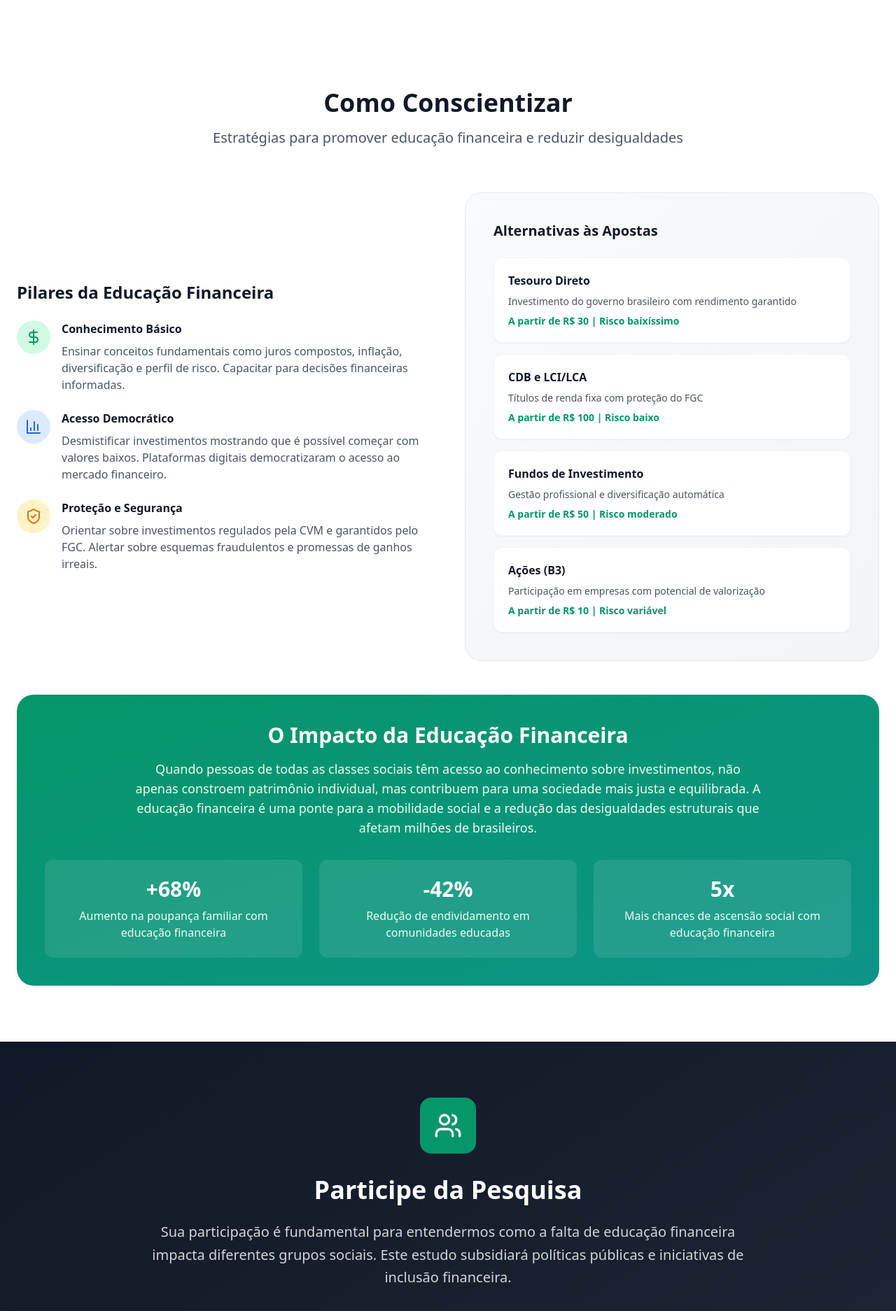
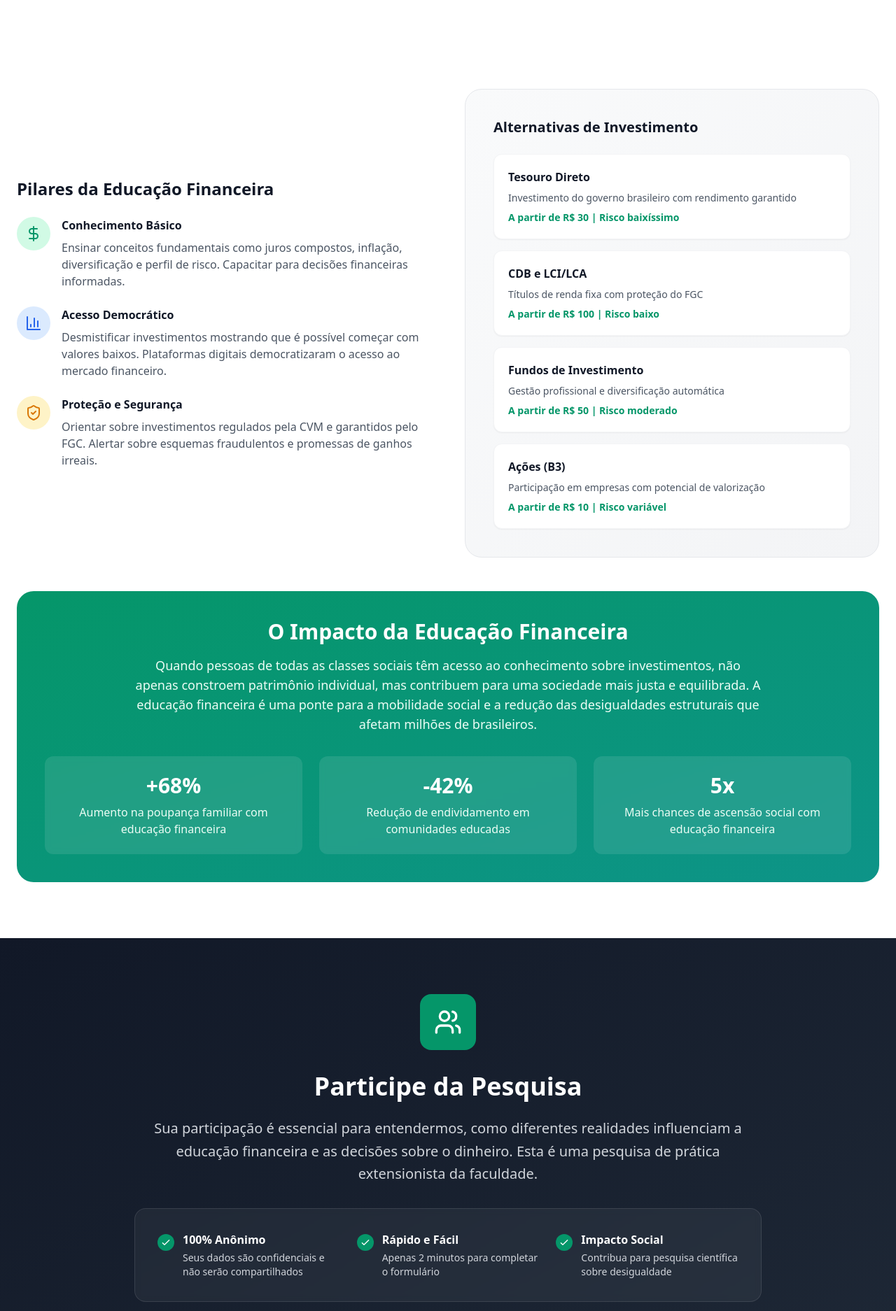
Before and after one commit to juniorantoniops/pratica-extensionista, a React (Vite) app: page / in a window 1280 px wide. Shown: the part 840-2714 px from the top of the page at 70% size. Built offline with nearby package versions, Linux system fonts and the light colour scheme.

Commit message:
Updated App.tsx

```diff
--- a/src/App.tsx
+++ b/src/App.tsx
@@ -30,7 +30,7 @@ function App() {
               <p className="text-xl text-gray-700 mb-8 leading-relaxed">
                 Compreender diferentes contextos e como impactam as decisões financeiras, ouvindo experiências e mapeando motivações do dia a dia.
               </p>
-              <div className="flex flex-col sm:flex-row gap-4">
+              <div className="flex flex-col sm:flex-row gap-4 justify-center">
                 <button className="bg-emerald-600 text-white px-8 py-4 rounded-full font-semibold hover:bg-emerald-700 transition-all shadow-lg hover:shadow-xl flex items-center justify-center gap-2">
                   Responder Pesquisa
                   <ChevronRight className="w-5 h-5" />
@@ -56,12 +56,6 @@ function App() {
 
       <section className="py-20 px-6 bg-white">
         <div className="max-w-7xl mx-auto">
-          <div className="text-center mb-16">
-            <h2 className="text-4xl font-bold text-gray-900 mb-4">Como Conscientizar</h2>
-            <p className="text-xl text-gray-600 max-w-3xl mx-auto">
-              Estratégias para promover educação financeira e reduzir desigualdades
-            </p>
-          </div>
           <div className="grid lg:grid-cols-2 gap-12 items-center mb-12">
             <div>
               <h3 className="text-2xl font-bold text-gray-900 mb-6">Pilares da Educação Financeira</h3>
@@ -96,7 +90,7 @@ function App() {
               </div>
             </div>
             <div className="bg-gradient-to-br from-gray-50 to-gray-100 rounded-3xl p-10 border border-gray-200">
-              <h3 className="text-xl font-bold text-gray-900 mb-6">Alternativas às Apostas</h3>
+              <h3 className="text-xl font-bold text-gray-900 mb-6">Alternativas de Investimento</h3>
               <div className="space-y-4">
                 <div className="bg-white rounded-xl p-5 shadow-sm border border-gray-100">
                   <h4 className="font-bold text-gray-900 mb-2">Tesouro Direto</h4>
@@ -151,10 +145,10 @@ function App() {
           </div>
           <h2 className="text-4xl font-bold mb-6">Participe da Pesquisa</h2>
           <p className="text-xl text-gray-300 mb-8 leading-relaxed">
-            Sua participação é fundamental para entendermos como a falta de educação financeira impacta diferentes grupos sociais. Este estudo subsidiará políticas públicas e iniciativas de inclusão financeira.
+            Sua participação é essencial para entendermos, como diferentes realidades influenciam a educação financeira e as decisões sobre o dinheiro. Esta é uma pesquisa de prática extensionista da faculdade.
           </p>
           <div className="bg-white/5 backdrop-blur-sm rounded-2xl p-8 mb-8 border border-white/10">
-            <div className="grid md:grid-cols-2 gap-6 text-left">
+            <div className="grid md:grid-cols-3 gap-6 text-left">
               <div className="flex items-start gap-3">
                 <div className="bg-emerald-600 rounded-full w-6 h-6 flex items-center justify-center flex-shrink-0 mt-1">
                   <svg className="w-4 h-4" fill="none" stroke="currentColor" viewBox="0 0 24 24">
@@ -174,7 +168,7 @@ function App() {
                 </div>
                 <div>
                   <h4 className="font-semibold mb-1">Rápido e Fácil</h4>
-                  <p className="text-sm text-gray-300">Apenas 5-7 minutos para completar o formulário</p>
+                  <p className="text-sm text-gray-300">Apenas 2 minutos para completar o formulário</p>
                 </div>
               </div>
               <div className="flex items-start gap-3">
@@ -186,17 +180,6 @@ function App() {
                 <div>
                   <h4 className="font-semibold mb-1">Impacto Social</h4>
                   <p className="text-sm text-gray-300">Contribua para pesquisa científica sobre desigualdade</p>
-                </div>
-              </div>
-              <div className="flex items-start gap-3">
-                <div className="bg-emerald-600 rounded-full w-6 h-6 flex items-center justify-center flex-shrink-0 mt-1">
-                  <svg className="w-4 h-4" fill="none" stroke="currentColor" viewBox="0 0 24 24">
-                    <path strokeLinecap="round" strokeLinejoin="round" strokeWidth={2} d="M5 13l4 4L19 7" />
-                  </svg>
-                </div>
-                <div>
-                  <h4 className="font-semibold mb-1">Resultados Publicados</h4>
-                  <p className="text-sm text-gray-300">Acesso aos resultados finais da pesquisa</p>
                 </div>
               </div>
             </div>
@@ -213,39 +196,27 @@ function App() {
 
       <footer className="bg-gray-900 text-gray-300 py-16 px-6 border-t border-gray-800">
         <div className="max-w-7xl mx-auto">
-          <div className="grid md:grid-cols-4 gap-8 mb-12">
+          <div className="grid md:grid-cols-3 gap-8 mb-12">
             <div className="md:col-span-2">
               <div className="flex items-center gap-2 mb-4">
                 <GraduationCap className="w-8 h-8 text-emerald-600" />
                 <span className="text-xl font-bold text-white">Educar para Transformar</span>
               </div>
               <p className="text-gray-400 leading-relaxed mb-4">
-                Projeto de extensão universitária dedicado a combater a desigualdade social através da democratização do conhecimento sobre investimentos e educação financeira.
+                Compreender diferentes contextos e como impactam as decisões financeiras, ouvindo experiências e mapeando motivações do dia a dia.
               </p>
             </div>
             <div>
               <h4 className="text-white font-bold mb-4">Instituição</h4>
               <ul className="space-y-2 text-gray-400">
-                <li>Universidade [Nome]</li>
-                <li>Departamento de [Área]</li>
-                <li>Coordenação de Extensão</li>
-              </ul>
-            </div>
-            <div>
-              <h4 className="text-white font-bold mb-4">Contato</h4>
-              <ul className="space-y-2 text-gray-400">
-                <li>projeto@universidade.edu.br</li>
-                <li>(00) 0000-0000</li>
-                <li className="pt-2 flex gap-3">
-                  <a href="#" className="hover:text-emerald-600 transition-colors">Instagram</a>
-                  <a href="#" className="hover:text-emerald-600 transition-colors">LinkedIn</a>
-                </li>
+                <li>Faculdade UniAnchieta</li>
+                <li>Ciência da Computação</li>
               </ul>
             </div>
           </div>
           <div className="border-t border-gray-800 pt-8 text-center text-gray-500 text-sm">
             <p>© 2024 Educar para Transformar. Projeto de Extensão Universitária.</p>
-            <p className="mt-2">Desenvolvido com o objetivo de promover justiça social através da educação financeira.</p>
+            <p className="mt-2">Desenvolvido para fins de pesquisa sobre como a desigualdade social impacta na educação financeira.</p>
           </div>
         </div>
       </footer>
```
